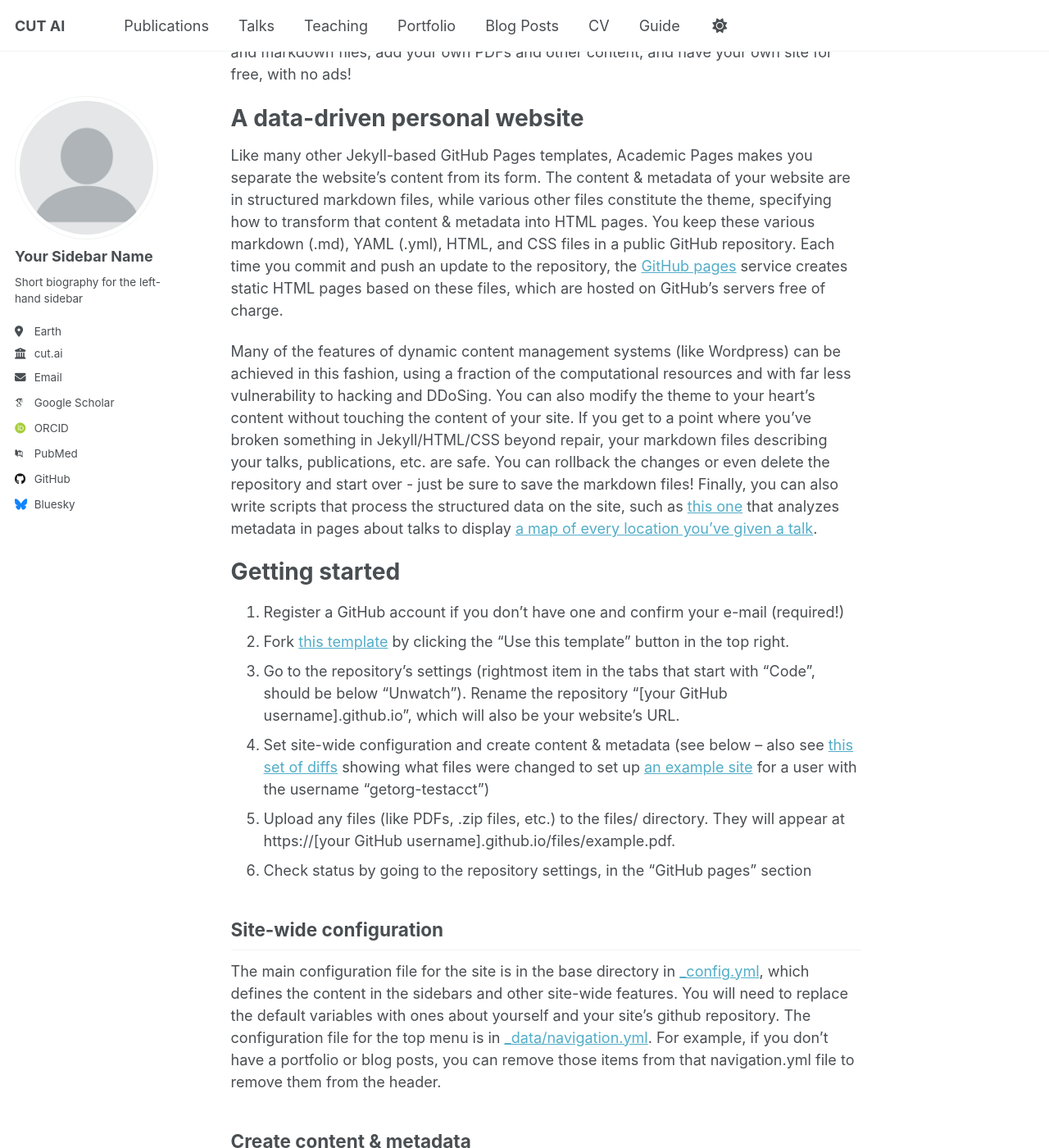
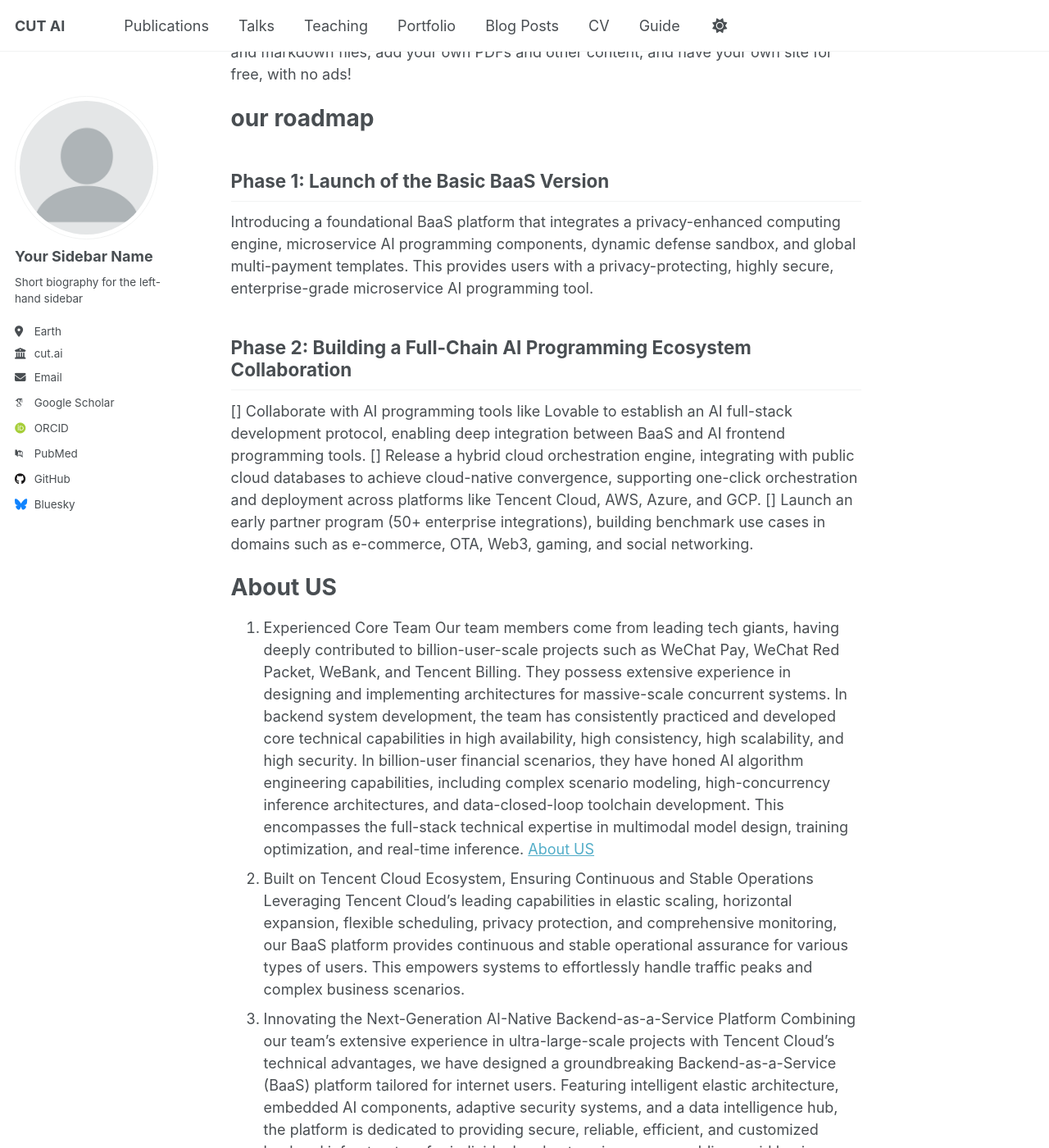
Before and after one commit to happyBayes/happyBayes.github.io, a Jekyll site: the page built from _pages/about.md, in a window 1280 px wide and 1400 px high, scrolled down 308 px. Shown: the whole window at 82% size. Built offline with Jekyll 4.4.1, drawn with Linux system fonts in a browser that asks for light colours; some web fonts are replaced; some of the changed text lies outside the part shown.

Commit message:
Update about.md

```diff
--- a/_pages/about.md
+++ b/_pages/about.md
@@ -8,6 +8,34 @@ redirect_from:
 ---
 
 This is the front page of a website that is powered by the [Academic Pages template](https://github.com/academicpages/academicpages.github.io) and hosted on GitHub pages. [GitHub pages](https://pages.github.com) is a free service in which websites are built and hosted from code and data stored in a GitHub repository, automatically updating when a new commit is made to the repository. This template was forked from the [Minimal Mistakes Jekyll Theme](https://mmistakes.github.io/minimal-mistakes/) created by Michael Rose, and then extended to support the kinds of content that academics have: publications, talks, teaching, a portfolio, blog posts, and a dynamically-generated CV. You can fork [this template](https://github.com/academicpages/academicpages.github.io) right now, modify the configuration and markdown files, add your own PDFs and other content, and have your own site for free, with no ads!
+
+
+our roadmap
+======
+
+Phase 1: Launch of the Basic BaaS Version
+------
+Introducing a foundational BaaS platform that integrates a privacy-enhanced computing engine, microservice AI programming components, dynamic defense sandbox, and global multi-payment templates. This provides users with a privacy-protecting, highly secure, enterprise-grade microservice AI programming tool.
+
+Phase 2: Building a Full-Chain AI Programming Ecosystem Collaboration
+------
+[] Collaborate with AI programming tools like Lovable to establish an AI full-stack development protocol, enabling deep integration between BaaS and AI frontend programming tools.
+[] Release a hybrid cloud orchestration engine, integrating with public cloud databases to achieve cloud-native convergence, supporting one-click orchestration and deployment across platforms like Tencent Cloud, AWS, Azure, and GCP.
+[] Launch an early partner program (50+ enterprise integrations), building benchmark use cases in domains such as e-commerce, OTA, Web3, gaming, and social networking.
+
+
+
+About US
+======
+1. Experienced Core Team
+Our team members come from leading tech giants, having deeply contributed to billion-user-scale projects such as WeChat Pay, WeChat Red Packet, WeBank, and Tencent Billing. They possess extensive experience in designing and implementing architectures for massive-scale concurrent systems.
+In backend system development, the team has consistently practiced and developed core technical capabilities in high availability, high consistency, high scalability, and high security. In billion-user financial scenarios, they have honed AI algorithm engineering capabilities, including complex scenario modeling, high-concurrency inference architectures, and data-closed-loop toolchain development. This encompasses the full-stack technical expertise in multimodal model design, training optimization, and real-time inference. [About US](https://happybayes.github.io/)
+2. Built on Tencent Cloud Ecosystem, Ensuring Continuous and Stable Operations
+Leveraging Tencent Cloud's leading capabilities in elastic scaling, horizontal expansion, flexible scheduling, privacy protection, and comprehensive monitoring, our BaaS platform provides continuous and stable operational assurance for various types of users. This empowers systems to effortlessly handle traffic peaks and complex business scenarios.
+3. Innovating the Next-Generation AI-Native Backend-as-a-Service Platform
+Combining our team's extensive experience in ultra-large-scale projects with Tencent Cloud's technical advantages, we have designed a groundbreaking Backend-as-a-Service (BaaS) platform tailored for internet users. Featuring intelligent elastic architecture, embedded AI components, adaptive security systems, and a data intelligence hub, the platform is dedicated to providing secure, reliable, efficient, and customized backend infrastructure for individual and enterprise users, enabling rapid business deployment and scalable growth.
+
+
 
 A data-driven personal website
 ======
```
